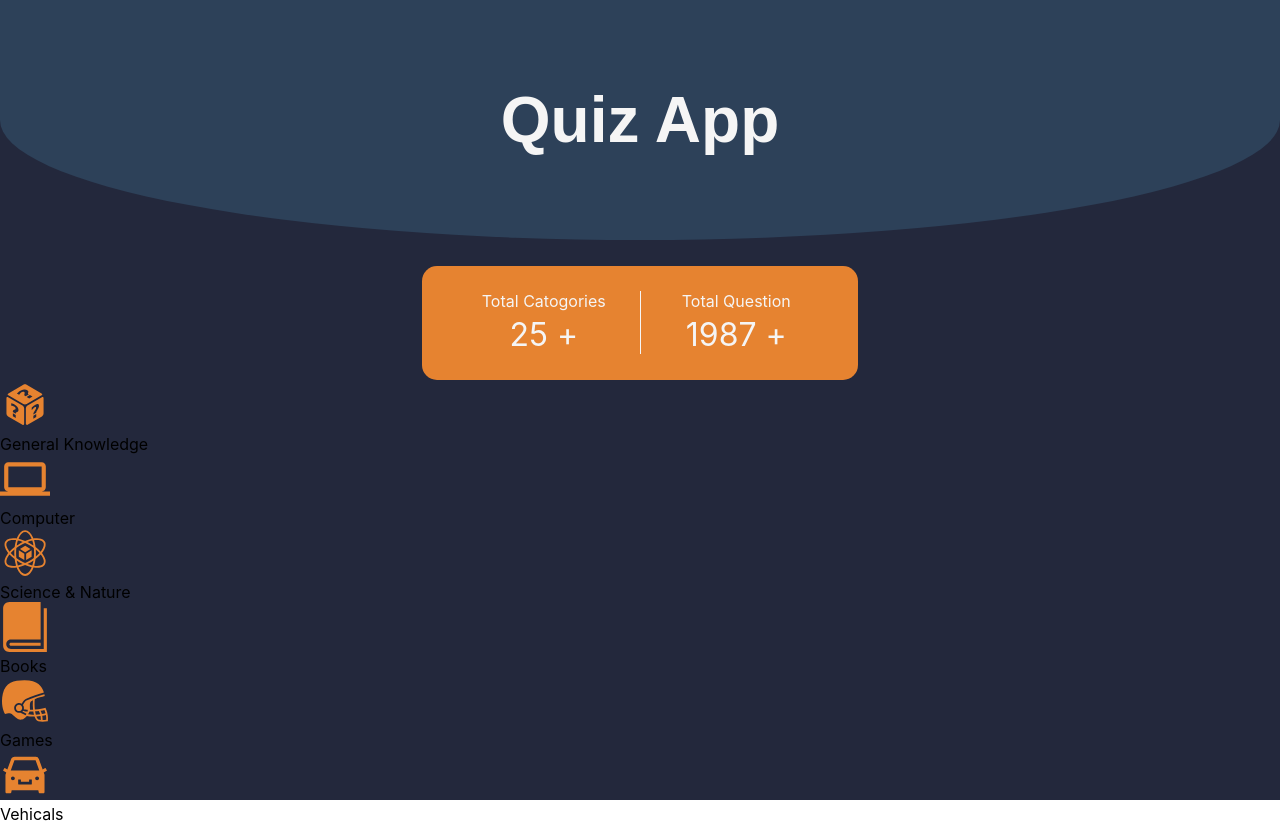
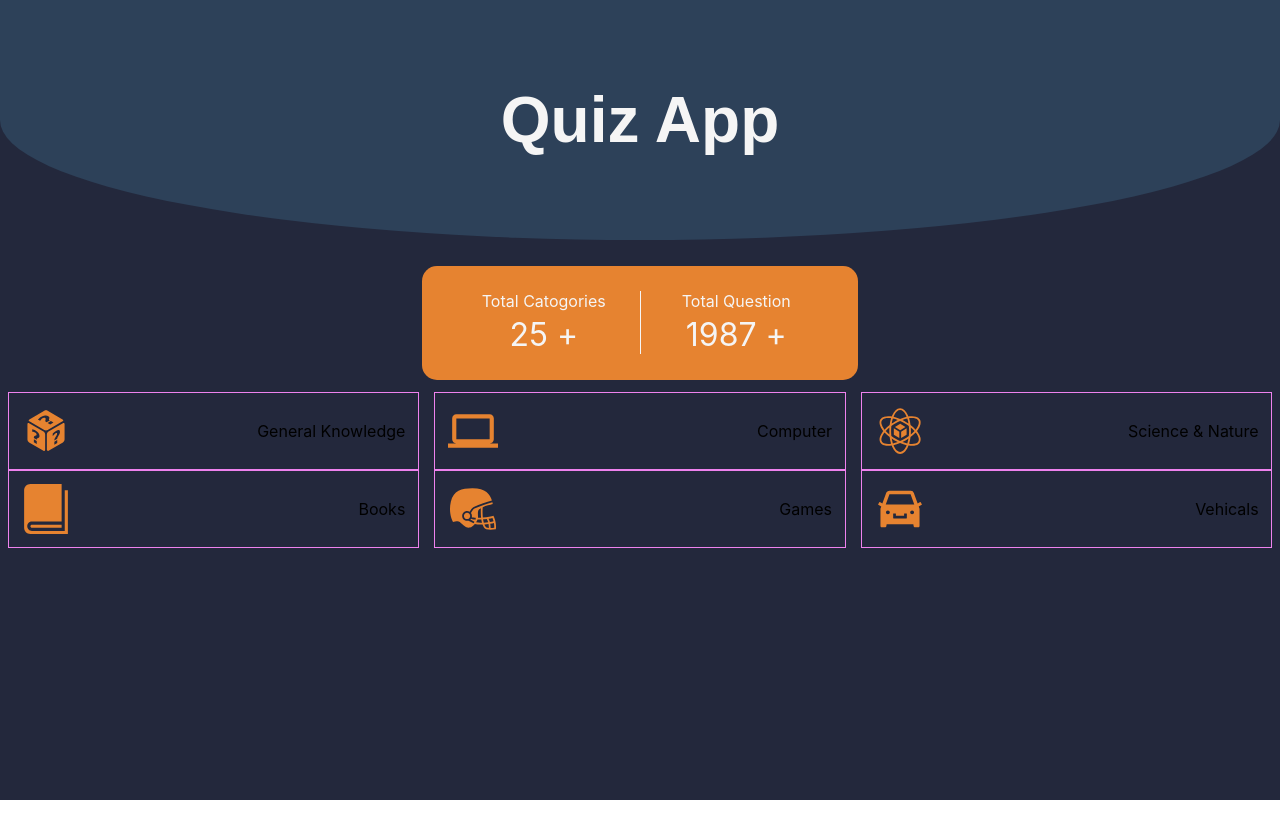
Before and after one commit to saoud-ahmed-khan/QuizApp-ReactTS-PWA, a React (Create React App) app: page / in a window 1280 px wide. After the commit the page ends 800 px from the top, so only its background shows below. Built offline with nearby package versions, Linux system fonts and the light colour scheme.

Commit message:
adding cat

```diff
--- a/src/App.css
+++ b/src/App.css
@@ -55,8 +55,30 @@
   font-size: 2rem;
   margin-top: 2%;
 }
+/* css for total end here */
 
-/* css for total end here */
+/* css for categories start here */
+.cat-main
+{
+  display: flex;
+  justify-content: space-around;
+  flex-wrap: wrap;
+  margin-top: 1%;
+
+}
+.cat-sub
+{
+  display: flex;
+  align-items: center;
+  width: 30%;
+  justify-content: space-between;
+  border: 1px solid violet;
+  padding: 1%;
+}
+/* css for categories end here */
+
+
+
 
 /* Responsiveness start here */
 
@@ -66,6 +88,11 @@
     width: 80%;
     margin-top: 5%;
   }
+  .cat-sub
+  {
+    width: 80%;
+  }
+
 }
 
 /* Small devices (portrait tablets and large phones, 600px and up) */
--- a/src/App.tsx
+++ b/src/App.tsx
@@ -1,6 +1,6 @@
 import React from 'react';
 import './App.css';
-import { Categories } from './Components/Categories';
+import { CategiriesData } from './Components/CategiriesData';
 import { Header } from "./Components/Header";
 import { Total } from './Components/Total';
 
@@ -13,12 +13,7 @@ function App() {
     <div className="app">
       <Header/>
       <Total/>
-      <Categories logo="GiPerspectiveDiceSixFacesRandom" Catname="General Knowledge"/>
-      <Categories logo="MdComputer" Catname="Computer"/>
-      <Categories logo="GiMaterialsScience" Catname="Science & Nature"/>
-      <Categories logo="ImBook" Catname="Books"/>
-      <Categories logo="GiAmericanFootballHelmet" Catname="Games"/>
-      <Categories logo="AiFillCar" Catname="Vehicals"/>
+      <CategiriesData/>
 
 
 
--- /dev/null
+++ b/src/Components/CategiriesData.tsx
@@ -0,0 +1,15 @@
+import React from 'react'
+import { Categories } from "./Categories";
+
+export const CategiriesData: React.FC = () => {
+    return (
+        <div className="cat-main">
+            <Categories logo="GiPerspectiveDiceSixFacesRandom" Catname="General Knowledge" />
+            <Categories logo="MdComputer" Catname="Computer" />
+            <Categories logo="GiMaterialsScience" Catname="Science & Nature" />
+            <Categories logo="ImBook" Catname="Books" />
+            <Categories logo="GiAmericanFootballHelmet" Catname="Games" />
+            <Categories logo="AiFillCar" Catname="Vehicals" />
+        </div>
+    )
+}
--- a/src/Components/Categories.tsx
+++ b/src/Components/Categories.tsx
@@ -20,8 +20,7 @@ import { AiFillCar } from "react-icons/ai";
 export const Categories: React.FC<Category> = ({Catname,logo}) => {
 
     return (
-        <div>
-            <div>
+        <div className="cat-sub">
                 <IconContext.Provider value={{ color: '#e68330', size: '50px' }}>
                     {logo==="GiAmericanFootballHelmet" ? <GiAmericanFootballHelmet/> :null}
                     {logo==="ImBook"? <ImBook/>:null}
@@ -32,7 +31,7 @@ export const Categories: React.FC<Category> = ({Catname,logo}) => {
 
 
                 </IconContext.Provider>
-            </div>
+
     <div>{Catname}</div>
 
 
```
Also changed, not shown: 1 other file (tests, documents, lock files or other folders).
